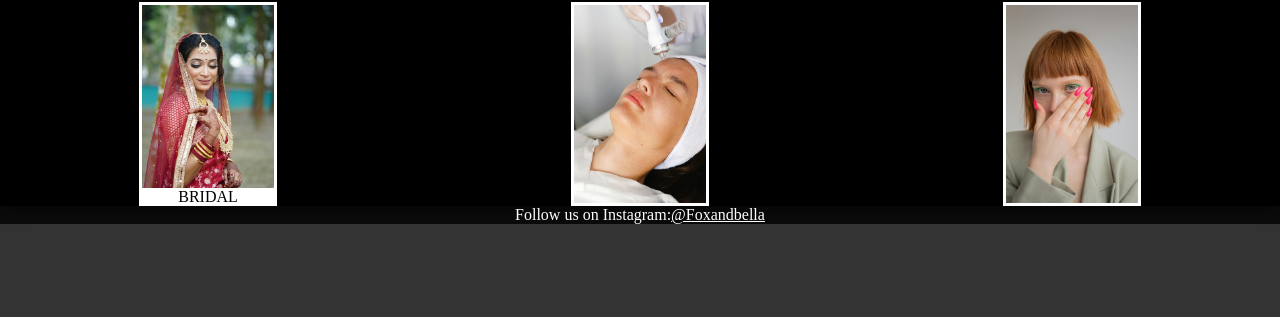
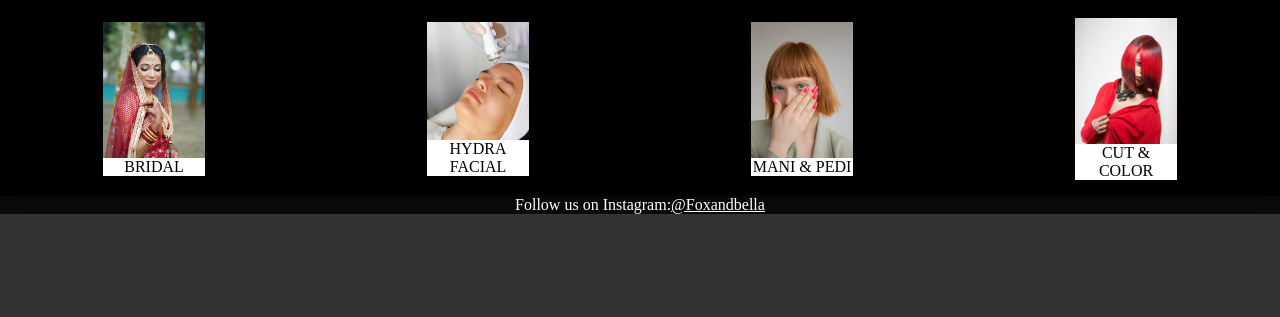
Before and after one commit to jitender4674/foxnbella, a plain HTML site: page index.html in a window 1280 px wide. Shown: the part 483-800 px from the top of the page. Drawn offline with Linux system fonts and the light colour scheme; a script that the page names is missing; a web font is replaced by a local one.

Commit message:
section-2 addons

```diff
--- a/index.html
+++ b/index.html
@@ -108,12 +108,18 @@
 
                 <div class="services-image-container">
                     <img src="images/hydra-facial.jpg" alt="">
+                    <a href="#">HYDRA FACIAL</a>
                 </div>
 
                 <div class="services-image-container">
                     <img src="images/pedicure.jpg" alt="">
+                    <a href="#">MANI & PEDI</a>
                 </div>
 
+                <div class="services-image-container">
+                    <img src="images/cut & color.jpg" alt="">
+                    <a href="#">CUT & COLOR</a>
+                </div>
             </div>
 
 
--- a/style.css
+++ b/style.css
@@ -145,6 +145,7 @@ nav {
     align-items: center;
     justify-content: space-between;
     gap: 1rem;
+    margin-bottom: 1rem;
 }
 
 
@@ -190,6 +191,7 @@ footer {
 .section-2 {
     background-color: black;
     box-shadow: 0 0 1rem rgba(0, 0, 0, 0.8);
+    /* margin-bottom: 1rem; */
 }
 
 
@@ -208,10 +210,11 @@ footer {
 
 .section-2-services-container {
     display: grid;
-    grid-template-columns: repeat(auto-fit, minmax(300px, 1fr));
+    grid-template-columns: repeat(auto-fit, minmax(250px, 1fr));
     gap: 1rem;
     justify-items: center;
     align-items: center;
+    /* margin-bottom: 1rem; */
 
 }
 
@@ -222,19 +225,20 @@ footer {
     width: 33.3%;
     position: relative;
     overflow: hidden;
+    margin-bottom: 1rem;
 
     & img {
         /* width: 33.3%; */
 
         width: 100%;
         box-shadow: 0 0px 15px rgba(255, 255, 255, 0.8);
-        border: 0.2rem solid white;
+        /* border: 0.2rem solid white; */
         /* border-radius: 5px; */
-        transition: all 0.3s;
+        transition: all 0.5s;
     }
 
     & img:hover {
-        transform: scale(1.05);
+        transform: scale(1.2);
     }
 
     & a {
```
Also changed, not shown: images/cut & color.jpg (added).
